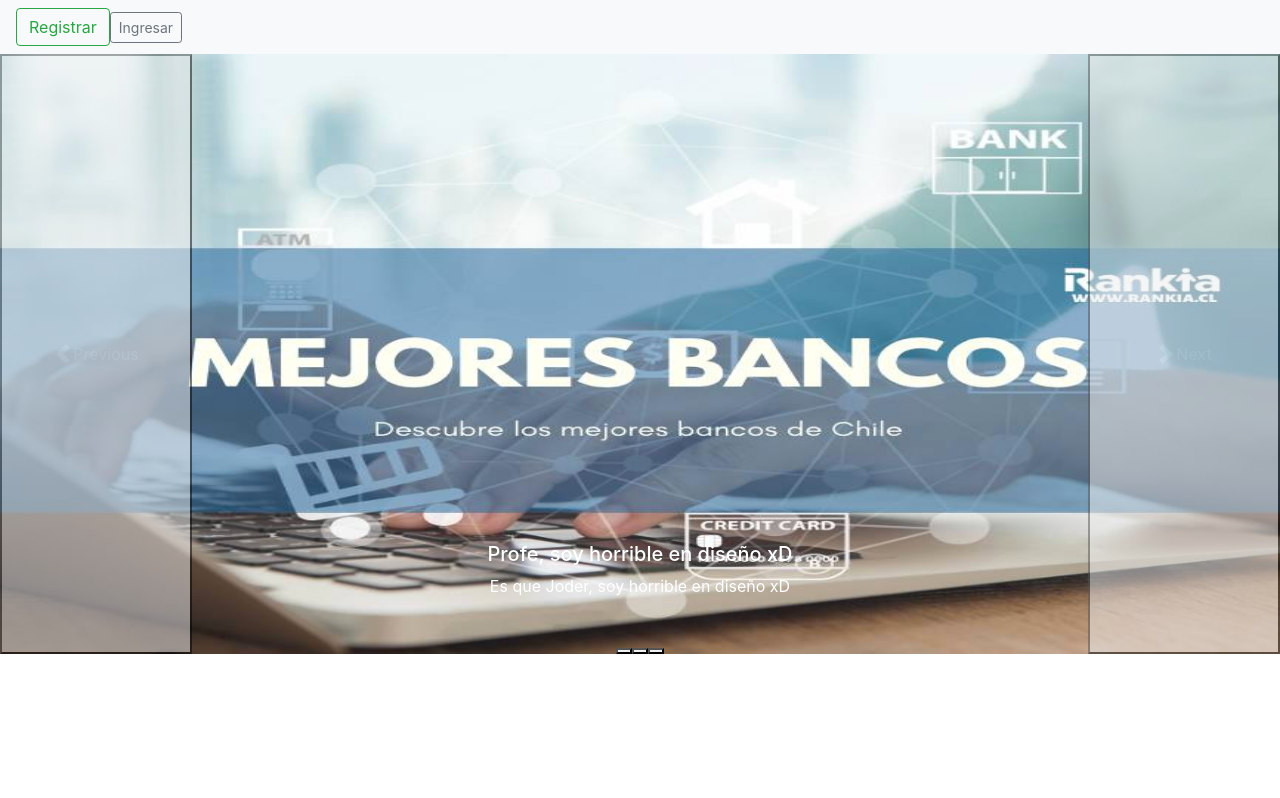
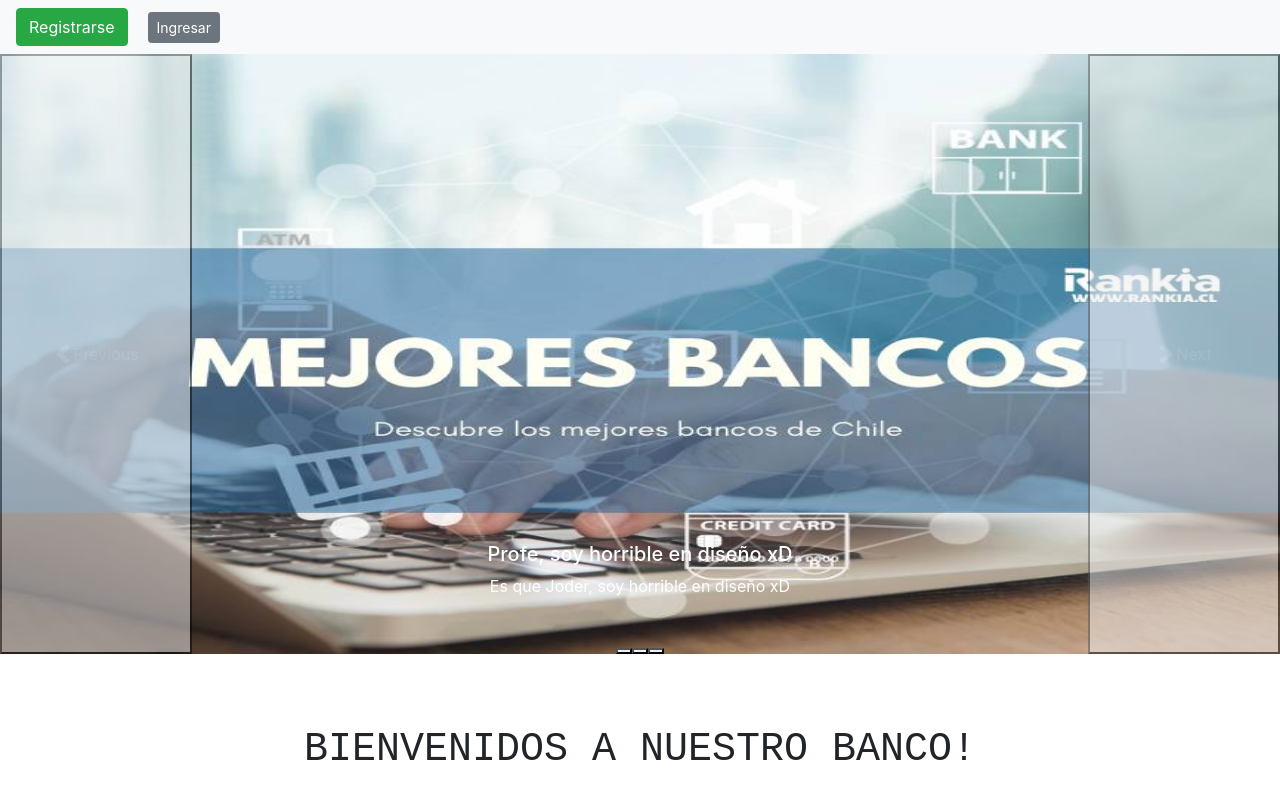
Before and after one commit to PeFalfan/prueba2, a plain HTML site: page index.html in a window 1280 px wide. Drawn offline with nearby package versions, Linux system fonts and the light colour scheme.

Commit message:
Se finaliza Estructura base de HTML Indicadores

```diff
--- a/css/estilo-indicadores.css
+++ b/css/estilo-indicadores.css
@@ -3,10 +3,14 @@
     margin: auto;
 }
 .regresar{
-    float: right;
+
+    margin-top: -50px;
+
+  /*  float: right;
     margin-left: -200px;
     margin-top: -10px;
     margin-bottom: 30px;
+    */
 }
 .ind{
     margin-top: 30px;
--- a/css/estilo.css
+++ b/css/estilo.css
@@ -0,0 +1,8 @@
+/*Ajustamos un poco el titular post carrusel*/
+.titular{
+    font-family: 'Courier New', Courier, monospace;
+}
+
+.reg{
+    margin-right: 20px;
+}
--- a/index.html
+++ b/index.html
@@ -18,8 +18,13 @@
 
         <nav class="navbar navbar-light bg-light">
             <form class="form-inline">
-              <button onclick="location.href='/registro.html'" class="btn btn-outline-success float-right" type="button">Registrar</button>
-              <button onclick="location.href='/indicadores.html'" class="btn btn-sm btn-outline-secondary float-right" type="button">Ingresar</button>
+              <div class="reg">
+                <button onclick="location.href='/registro.html'" class="btn btn-success" type="button">Registrarse</button>
+              </div>
+              <div class="ing">
+                <button onclick="location.href='/indicadores.html'" class="btn btn-sm btn-secondary" type="button">Ingresar</button>
+              </div>
+
             </form>
           </nav>
     </header>
@@ -64,6 +69,16 @@
             </button>
           </div>
 
+          <br>
+          <br>
+          <br>
+
+          <div class="titular m-0 row justify-content-center">
+            <h1>
+              BIENVENIDOS A NUESTRO BANCO!
+            </h1>
+          </div>
+
 
 </body>
 </html>
```
Also changed, not shown: indicadores.html (+9 -5 lines).
